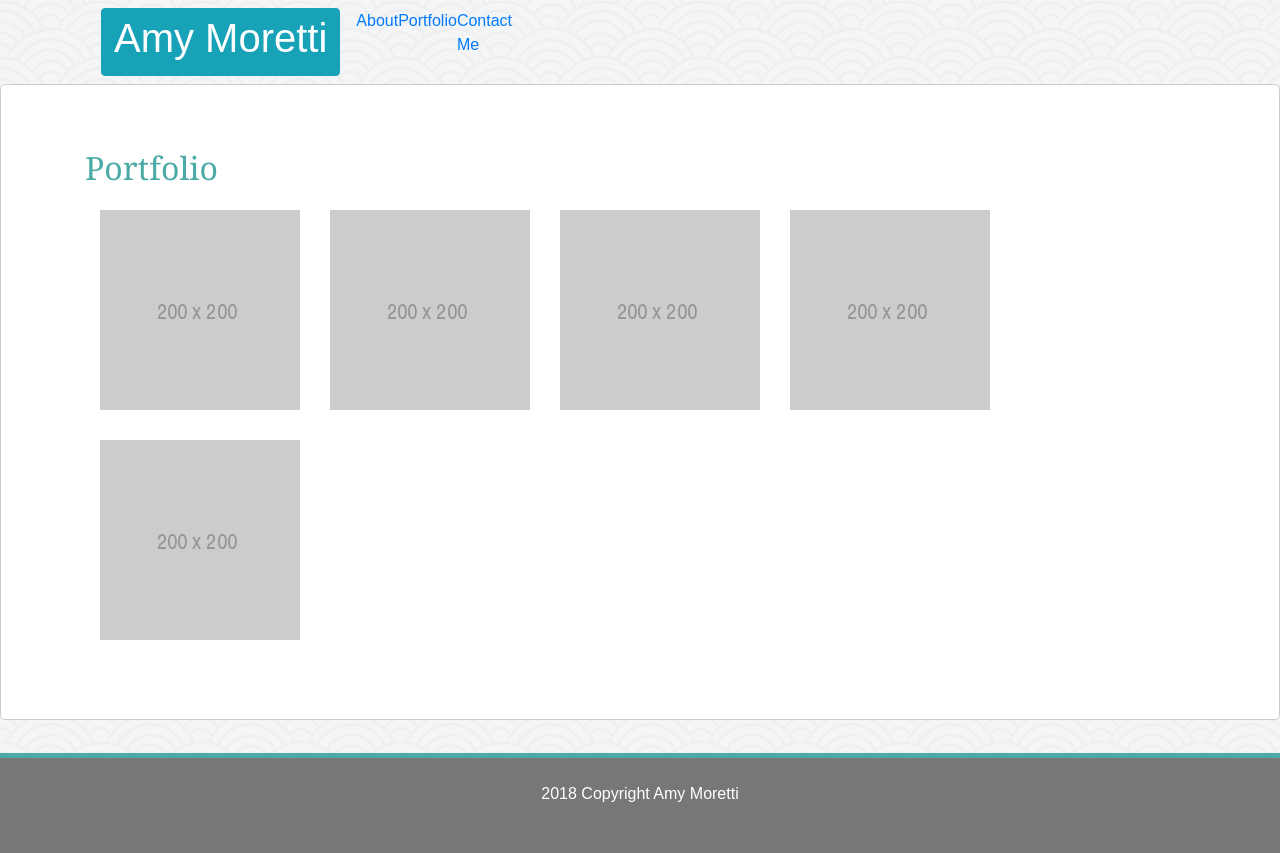
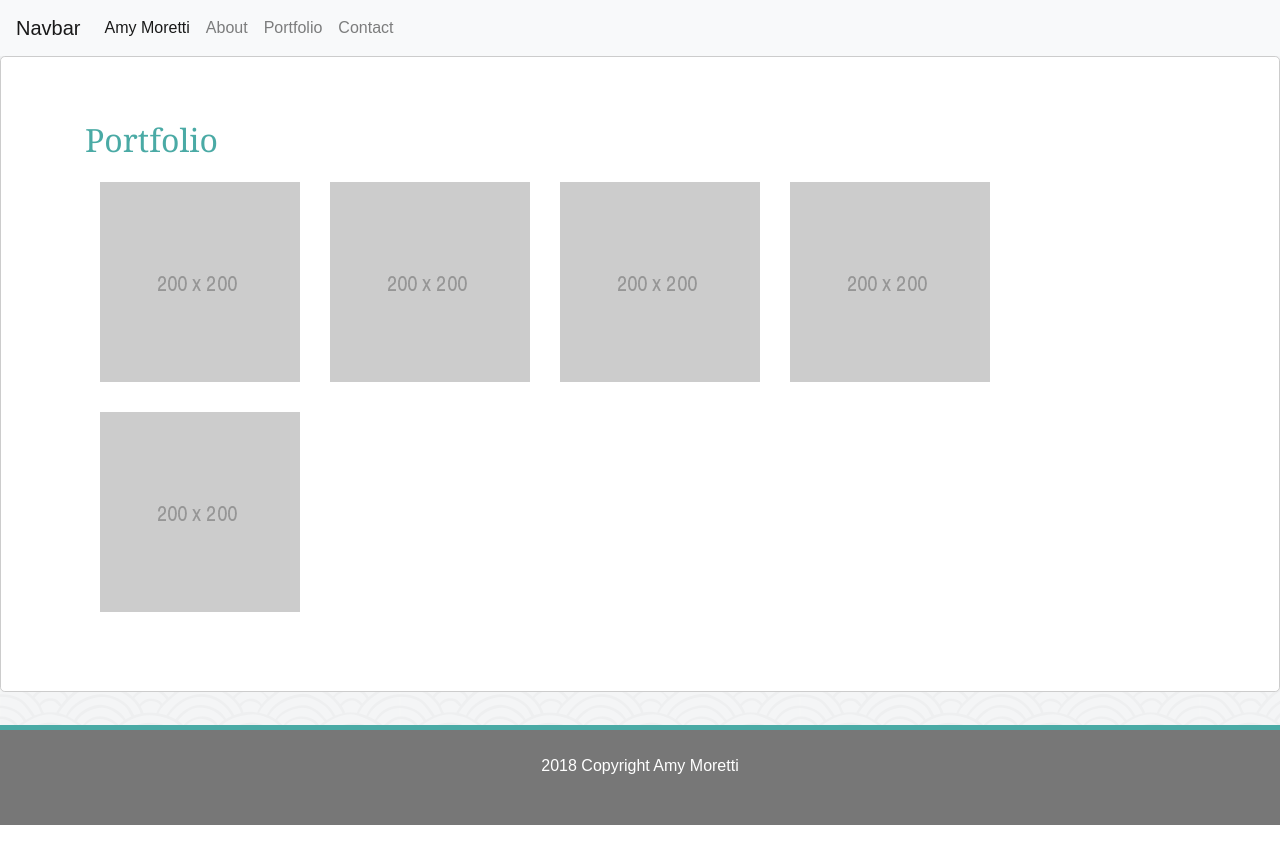
Before and after one commit to morettiamye/Bootstrap-Portfolio, a plain HTML site: page portfolio.html in a window 1280 px wide. After the commit the page ends 825 px from the top, so only its background shows below. Drawn offline with nearby package versions, Linux system fonts and the light colour scheme; files that its build step writes are made by us from their sources.

Commit message:
Last tweaks

```diff
--- a/portfolio.html
+++ b/portfolio.html
@@ -16,23 +16,30 @@
 
 <body>
 
-  <div class="container">
-    <div class="row">
-      <!-- Navigation Bar -->
-      <nav class="navbar navbar-default navbar-expand">
-        <div class="navbar-header">
-            <div class="col">
-              <button type="button" class="btn btn-info navbar-brand"><h1>Amy Moretti</h1></button>
-            </div>
-            <ul class="nav navbar-nav navbar-expand navbar-right mr-auto">
-              <li><a href="index.html">About</a></li>
-              <li><a href="portfolio.html">Portfolio</a></li>
-              <li><a href="contact.html">Contact Me</a></li>
-            </ul>
-         </div>
-      </nav>
+   <!-- Nav Bar-->
+   <nav class="navbar navbar-expand-lg navbar-light bg-light">
+    <a class="navbar-brand" href="#">Navbar</a>
+    <button class="navbar-toggler" type="button" data-toggle="collapse" data-target="#navbarNav" aria-controls="navbarNav" aria-expanded="false" aria-label="Toggle navigation">
+      <span class="navbar-toggler-icon"></span>
+    </button>
+    <div class="collapse navbar-collapse" id="navbarNav">
+      <ul class="navbar-nav">
+        <li class="nav-item active">
+          <a class="nav-link" href="#">Amy Moretti<span class="sr-only">(current)</span></a>
+        </li>
+        <li class="nav-item">
+          <a class="nav-link" href="about.html">About</a>
+        </li>
+        <li class="nav-item">
+          <a class="nav-link" href="portfolio.html">Portfolio</a>
+        </li>
+        <li class="nav-item">
+          <a class="nav-link" href="contact.html">Contact</a>
+        </li>
+      </ul>
     </div>
-</div>
+  </nav>
+
 
 
 
```
Also changed, not shown: contact.html (+21 -17 lines), index.html (+20 -17 lines).
